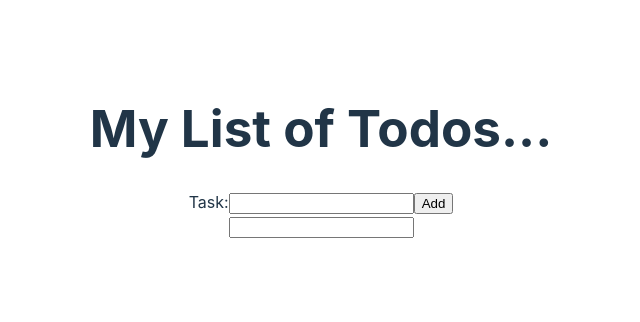
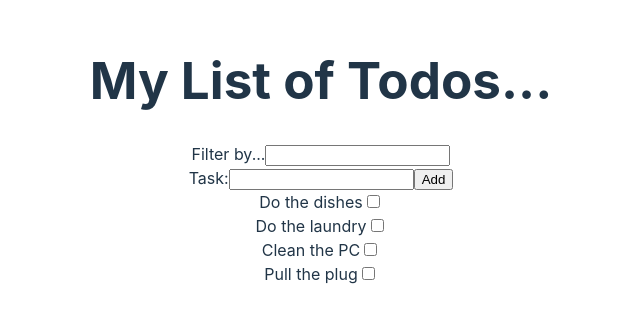
Before and after one commit to edgar096/React-Todo-App, a React (Vite) app: page / in a window 1280 px wide. Shown: the part 248-570 px from the top of the page, without its empty margins (319-959 px from the left). Built offline with nearby package versions, Linux system fonts and the light colour scheme.

Commit message:
Fixed Todo Filter Logic

```diff
--- a/src/App.jsx
+++ b/src/App.jsx
@@ -32,6 +32,7 @@ function App() {
   ];
 
   const [todoList, setTodoList] = useState(todos);
+  const [todoFilteredData, setTodoFilteredData] = useState(todos);
 
   function handleAddTodo(task) {
     setTodoList((prev) => [
@@ -40,12 +41,19 @@ function App() {
     ]);
   }
 
+  function handleTodoFilter(filter) {
+    setTodoFilteredData(
+      todoList.filter((item) => item.task.toLowerCase().includes(filter))
+    );
+    console.log(todoFilteredData);
+  }
+
   return (
     <>
       <h1>My List of Todos...</h1>
-      {/* <TodoFilter /> */}
-      <TodoForm handleAddTodo={handleAddTodo} />
-      <TodoItems data={todoList} />
+      <TodoFilter handleTodoFilter={handleTodoFilter} />
+      <TodoForm handleAddTodo={handleTodoFilter} />
+      <TodoItems data={todoFilteredData} />
     </>
   );
 }
--- a/src/TodoInput/TodoFilter.jsx
+++ b/src/TodoInput/TodoFilter.jsx
@@ -1,12 +1,18 @@
-// function TodoFilter({ handleNewFilter }) {
-//   function handleNewFilter(e) {
-//     handleNewFilter(e.target.value);
-//   }
+import { useState } from 'react';
 
-//   return (
-//     <div>
-//       <input type="text" name="" id="" onChange={handleNewFilter} />
-//     </div>
-//   );
-// }
-// export default TodoFilter;
+function TodoFilter({ handleTodoFilter }) {
+  const [filter, setFilter] = useState(null);
+  function handleNewFilter(e) {
+    handleTodoFilter(e.target.value);
+  }
+  function handleFilter(e) {
+    setFilter(e.target.value);
+  }
+  return (
+    <div>
+      <label htmlFor="label">Filter by...</label>
+      <input type="text" name="" id="" onChange={handleNewFilter} />
+    </div>
+  );
+}
+export default TodoFilter;
--- a/src/TodoList/TodoItems.jsx
+++ b/src/TodoList/TodoItems.jsx
@@ -1,20 +1,9 @@
-import { useState } from 'react';
 import TodoItem from './TodoItem';
 
 function TodoItems({ data }) {
-  const [filter, setFilter] = useState();
-
-  function handleNewFilter(e) {
-    setFilter(e.target.value);
-  }
-
-  const filteredData = data.filter((item) =>
-    item.task.toLowerCase().includes(filter)
-  );
   return (
     <div>
-      <input type="text" name="" id="" onChange={handleNewFilter} />
-      {filteredData.map((item) => (
+      {data.map((item) => (
         <TodoItem item={item} key={item.id} />
       ))}
     </div>
```
